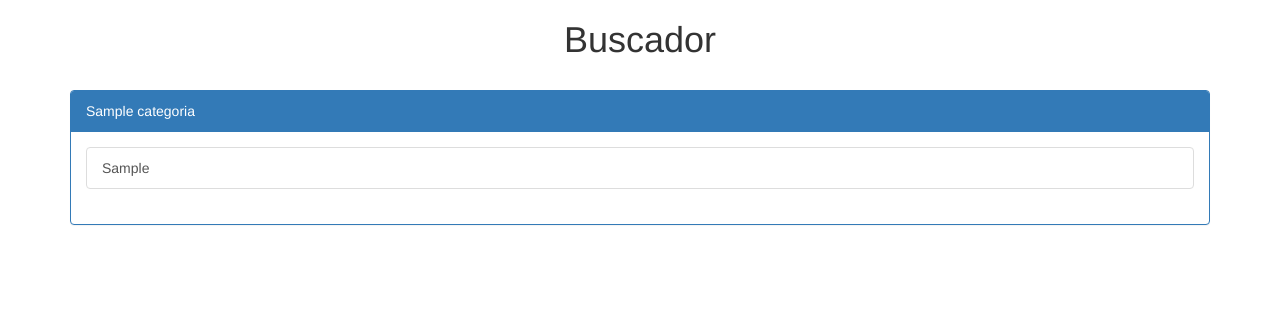
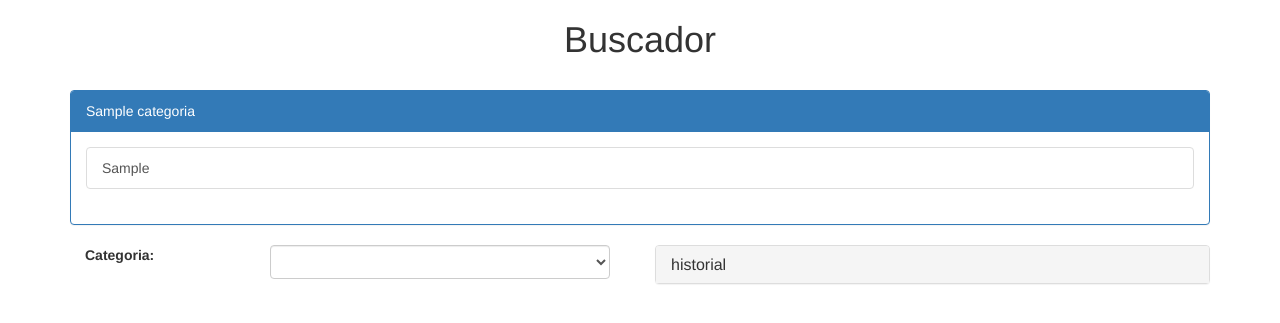
Before and after one commit to andres11f/buscador, a Django app: page /search/categorias/ in a window 1280 px wide. Shown: the top 323 px of the page. Run offline with Django 3.2, Linux system fonts and the light colour scheme; tables that the repository leaves empty hold one stand-in row (Sample ...); lists and menus that the app fills with data are empty; some libraries are stand-ins or nearby versions.

Commit message:
agregado historial de categorias

```diff
--- a/search/templates/search/categorias.html
+++ b/search/templates/search/categorias.html
@@ -16,6 +16,48 @@
   				</div>
 			</div>
 		{% endfor %}
+			<div class="row">
+				<div class="col-md-6">
+					<div class="form-group">
+						<label class="control-label col-md-4" for="cat">Categoria:</label>
+						<div class="col-md-8">
+							<select class="form-control" name="categoria" id="cat">
+								{% for c in categoriasOrdenadas%}
+									<option>{{c}}</option>
+								{% endfor %}
+							</select>
+						</div>
+					</div>
+				</div>
 
+				<div class="col-md-6">
+					<div class="panel-group">
+  					<div class="panel panel-default">
+   						<div class="panel-heading">
+							<h4 class="panel-title">
+        						<a data-toggle="collapse" href="#collapse1">historial</a>
+      						</h4>
+    					</div>
+    					<div id="collapse1" class="panel-collapse collapse">
+      						<div class="panel-body">
+
+      							{% for c in historial %}
+      							<ul class="list-group">
+	  								<li class="list-group-item active">{{c}}</li>
+	  								{% for p in historial|get_item:c %}
+  									<li class="list-group-item">{{p}}</li>
+  									{% endfor %}
+								</ul>
+								{% endfor %}
+      						</div>
+    					</div>
+					</div>
+					</div>
+				</div>
+
+
+
+
+			</div>
 	</div>
 {% endblock %}
--- a/search/views.py
+++ b/search/views.py
@@ -21,6 +21,7 @@ def buscar(request):
 	resultados = list()
 	paises = list()
 	patrones = list()
+	historialCategorias = generarHistorialCategorias()
 
 	for c in pycountry.countries:
 		paises.append(c.name)
@@ -42,11 +43,8 @@ def buscar(request):
 
 		if '----' in categoria: categoria = categoria.strip('-')
 
-		print(patrones)
 		for p in patrones:
 			if p:
-				print("----------------------")
-				print(p)
 				if semilla:
 					query = 'site:' + semilla + ' ' + categoria + ' ' + p
 					resultados = obtenerResultados(query=query)
@@ -67,6 +65,17 @@ def mostrarCategorias(request):
 	categoriasAMostrar = categoriasMostrar()
 
 	return render(request, 'search/categorias.html', locals())
+
+def generarHistorialCategorias():
+	historial = dict()
+	for p in Patron.objects.all():
+		if p.categoria not in historial.keys():
+			historial[p.categoria] = list()
+			historial[p.categoria].append(p.patron)
+		else:
+			historial[p.categoria].append(p.patron)
+
+	return historial
 
 def categoriasMostrar():
 	categorias = CategoriaEnlace.objects.all()
```
Also changed, not shown: results.txt (+10 -10 lines), search/templates/search/inicio.html (+29 -18 lines).
